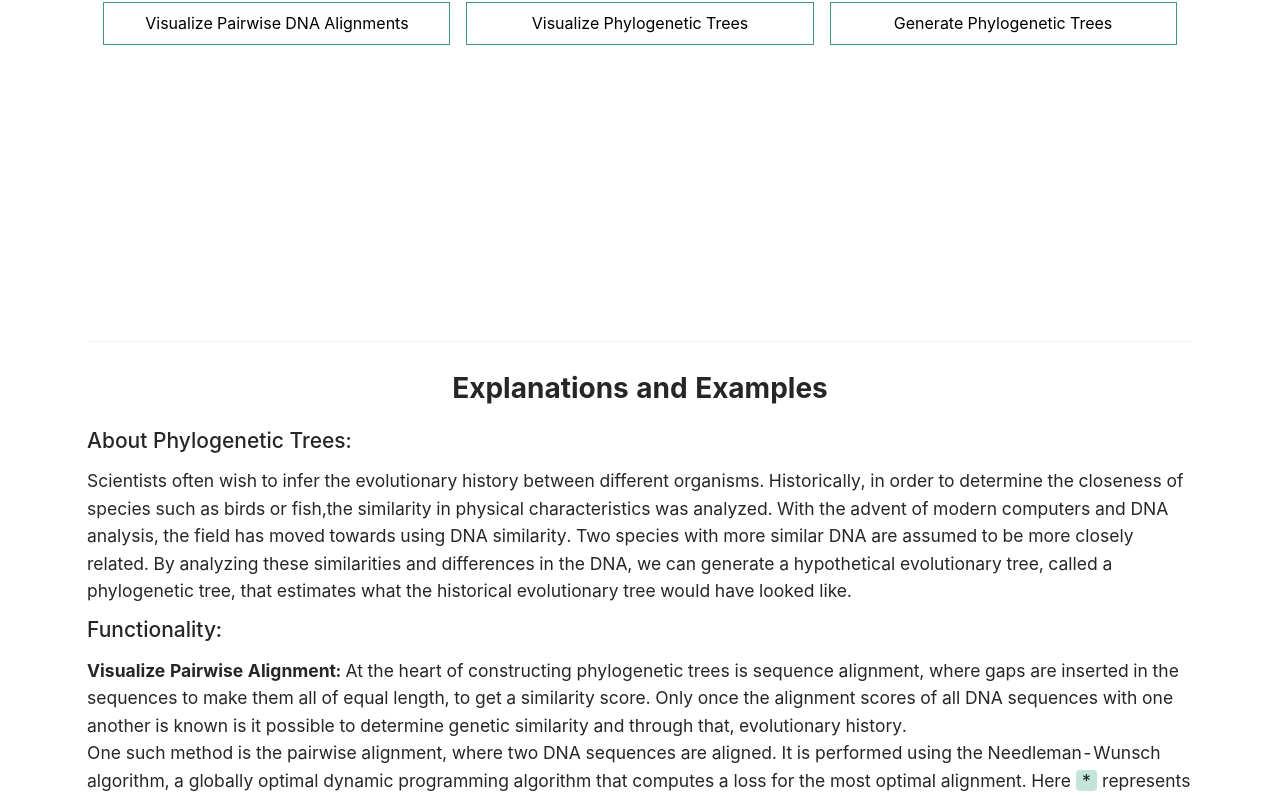
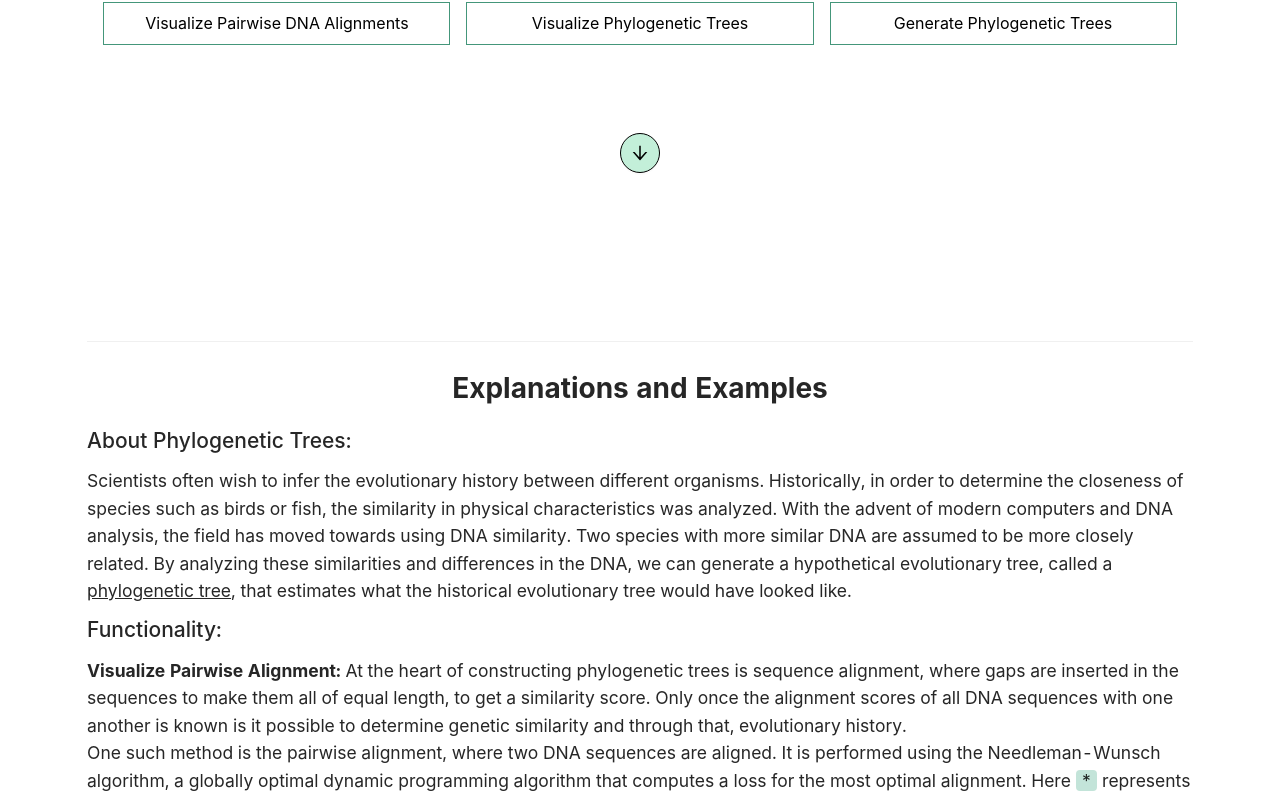
Before and after one commit to VF-S/phylo-lib-web, a React (Create React App) app: page /#/ in a window 1280 px wide. Shown: the part 417-1212 px from the top of the page. Built offline with nearby package versions, Linux system fonts and the light colour scheme; what bs-platform would draw is missing.

Commit message:
More tweaks to tooltips and explanations

```diff
--- a/src/App.css
+++ b/src/App.css
@@ -1,4 +1,7 @@
 @import '~antd/dist/antd.css';
+html {
+  scroll-behavior: smooth;
+}
 /**
  * Site header
  */
@@ -66,9 +69,14 @@ a.tooltip {
   color: black;
 }
 
-.page, .explanation {
+.page,
+.explanation {
   padding-left: 5%;
   padding-right: 5%;
+}
+
+.home-down {
+  margin-top: 10vh;
 }
 
 h3 {
--- a/src/components/Generate.js
+++ b/src/components/Generate.js
@@ -39,6 +39,7 @@ export default function Generate() {
   const [PhyloTree, setPhyloTree] = useState('');
   const [phyloVisible, setPhyloVisible] = useState(false);
   const [alignmentChecked, setAlignmentChecked] = useState(true);
+  const [treeMethod, setTreeMethod] = useState(true);
   const [dnaArr, setDnaArr] = useState([]);
   const [names, setNames] = useState([]);
   const [download, setDownload] = useState(undefined);
@@ -46,6 +47,7 @@ export default function Generate() {
   const [loading, setLoading] = useState(false);
   const exampleDnas = [h1n1, h3n2, h5n1];
   const exampleNames = ['H1N1', 'H3N2', 'H5N1'];
+  const BAYESIAN_EXISTS = false;
 
   const phyloContainer = useRef(null);
 
@@ -314,27 +316,75 @@ export default function Generate() {
           </Col>
         </Row>
         <Row className="centered-content">
-          <h3 className="upload-text">Or upload your own FASTA files:</h3>
+          <h3 className="upload-text">Or upload 3 or more FASTA files:</h3>
         </Row>
         <Row className="horizontally-centered">
           <Popover
-            content={<p>Information on Clustal and UPGMA</p>}
-            title="Info"
+            content={
+              <div>
+                <p>
+                  Clustal and DP are two techniques of aligning DNA sequences.
+                  Clustal is a software package used for multiple sequence
+                  alignment, utilizing heuristics for faster alignments. The
+                  dynamic programming (DP) technique generates a globally
+                  optimum alignment, but may be situationally slower than
+                  Clustal.
+                </p>
+                {BAYESIAN_EXISTS ? (
+                  <p>
+                    UPGMA and Bayesian inference are two ways of generating
+                    phylogenetic trees from sequence alignments. UPGMA
+                    (unweighted pair group method with arithmetic mean) is an
+                    agglomerative clustering method that groups sequences based
+                    on pairwise similarity. Bayesian inference uses prior
+                    information and Markov Chain Monte Carlo sampling to
+                    construct a chain of trees and get a sample of the final
+                    tree distribution, thereby finding the most likely
+                    phylogenetic tree. Bayesian inference is slower than UPGMA,
+                    but more accurate and customizable.
+                  </p>
+                ) : null}
+              </div>
+            }
+            title="MSA Information"
             trigger="click"
           >
             <div className="generate-info">
               <InfoCircleOutlined />
             </div>
           </Popover>
+          <div
+            style={{
+              display: 'flex',
+              flexDirection: 'column',
+            }}
+          >
             <Switch
               checkedChildren="Clustal"
-            unCheckedChildren="UPGMA"
+              unCheckedChildren="DP"
               className="generate-toggle"
               defaultChecked
               onChange={(checked, event) => {
                 setAlignmentChecked(checked);
+                if (!checked) {
+                  setTreeMethod(true);
+                }
               }}
             />
+            {BAYESIAN_EXISTS ? (
+              <Switch
+                checked={treeMethod}
+                checkedChildren="UPGMA"
+                unCheckedChildren="Bayesian"
+                className="generate-toggle"
+                defaultChecked
+                disabled={!alignmentChecked}
+                onChange={(checked, event) => {
+                  setTreeMethod(checked);
+                }}
+              />
+            ) : null}
+          </div>
           <Upload {...fastaUploadProps}>
             <Button>
               <UploadOutlined /> Upload .FASTA files
@@ -343,13 +393,13 @@ export default function Generate() {
           <Button
             onClick={generateTree}
             className="action-button"
-            disabled={dnaArr.length === 0}
+            disabled={dnaArr.length < 3}
           >
             Generate tree
           </Button>
           {loading ? <Spin className="spinner" indicator={antIcon} /> : null}
         </Row>
-        {dnaArr.length === 0 ? null : (
+        {dnaArr.length < 3 ? null : (
           <Row className="centered-content">
             <Button onClick={downloadTree}>Save tree as phyloXML</Button>
           </Row>
--- a/src/components/HomeContent.js
+++ b/src/components/HomeContent.js
@@ -1,6 +1,7 @@
 import React, { useState } from 'react';
 import { Link } from 'react-router-dom';
-import { Row, Col, Divider, Layout, Radio } from 'antd';
+import { Button, Row, Col, Divider, Layout, Radio } from 'antd';
+import { ArrowDownOutlined } from '@ant-design/icons';
 import '../App.css';
 import HoverVocab from './HoverVocab';
 import influenza from '../ocaml_src/Examples/Influenza.js';
@@ -39,7 +40,8 @@ export default function HomeContents() {
               <h1>Welcome to PhyloML</h1>
               <h2>A phylogenetic library written in OCaml.</h2>
               <h2>
-                Inferring Evolutionary History through Modern Genetic Similarity.
+                Inferring Evolutionary History through Modern Genetic
+                Similarity.
               </h2>
             </div>
           </Row>
@@ -60,8 +62,22 @@ export default function HomeContents() {
               </Link>
             </Col>
           </Row>
+          <Row className="horizontally-centered home-down">
+            <a href="#explanation">
+              <Button
+                shape="circle"
+                icon={<ArrowDownOutlined />}
+                size="large"
+                style={{
+                  backgroundColor: '#c3efd9',
+                  borderColor: '#000000',
+                  color: '#000000',
+                }}
+              ></Button>
+            </a>
+          </Row>
         </div>
-        <div className="explanation">
+        <div className="explanation" id="explanation">
           <Row justify="center">
             <Divider />
             <h1> Explanations and Examples </h1>
@@ -71,37 +87,57 @@ export default function HomeContents() {
             <h3>
               {' '}
               Scientists often wish to infer the evolutionary history between
-            different organisms. Historically, in order to determine the closeness of species
-            such as birds or fish,the similarity in physical
-            characteristics was analyzed. With the advent of modern computers
-            and DNA analysis, the field has moved towards using DNA similarity. Two species
-            with more similar DNA are assumed to be more closely related. By
-            analyzing these similarities and differences in the DNA, we can
-            generate a hypothetical evolutionary tree, called a phylogenetic
-            tree, that estimates what the historical evolutionary tree would
-            have looked like.
+              different organisms. Historically, in order to determine the
+              closeness of species such as birds or fish, the similarity in
+              physical characteristics was analyzed. With the advent of modern
+              computers and DNA analysis, the field has moved towards using DNA
+              similarity. Two species with more similar DNA are assumed to be
+              more closely related. By analyzing these similarities and
+              differences in the DNA, we can generate a hypothetical
+              evolutionary tree, called a{' '}
+              <HoverVocab
+                content={
+                  <p>
+                    A tree that displays the evolutionary relationships between
+                    various organisms.
+                  </p>
+                }
+                vocab="phylogenetic tree"
+                link="https://www.khanacademy.org/science/high-school-biology/hs-evolution/hs-phylogeny/a/phylogenetic-trees"
+                linkText="Khan Academy"
+              />
+              , that estimates what the historical evolutionary tree would have
+              looked like.
             </h3>
 
             <h2> Functionality: </h2>
 
             <h3>
               <b> Visualize Pairwise Alignment: </b>
-            At the heart of constructing phylogenetic trees is sequence alignment, where gaps are inserted in the sequences to make them all of equal length, to get a similarity score. Only once the alignment scores of all DNA sequences with one another is known is
+              At the heart of constructing phylogenetic trees is sequence
+              alignment, where gaps are inserted in the sequences to make them
+              all of equal length, to get a similarity score. Only once the
+              alignment scores of all DNA sequences with one another is known is
               it possible to determine genetic similarity and through that,
               evolutionary history.<br></br>
-            One such method is the pairwise alignment, where two DNA sequences are aligned. It is performed using the
-            Needleman-Wunsch algorithm, a globally optimal dynamic programming
-            algorithm that computes a loss for the most optimal alignment. Here
-             {" "} <span className="highlight">*</span> represents a DNA base pair match, <span className="highlight">_</span> a gap, often used if a DNA sequence is shorter than the other, and <span className="highlight">|</span> a mismatch.
+              One such method is the pairwise alignment, where two DNA sequences
+              are aligned. It is performed using the Needleman-Wunsch algorithm,
+              a globally optimal dynamic programming algorithm that computes a
+              loss for the most optimal alignment. Here{' '}
+              <span className="highlight">*</span> represents a DNA base pair
+              match, <span className="highlight">_</span> a gap, often used if a
+              DNA sequence is shorter than the other, and{' '}
+              <span className="highlight">|</span> a mismatch.
             </h3>
             <br></br>
             <h3>
               <b> Visualize Phylogenetic Trees: </b>
               When a phylogenetic tree has already been constructed, whether
-            through this program or other commercially available software, it is
-            important that the user can visualize the final alignment. Here we
-            built a tokenizer, lexer, and parser to read PhyloXML, an extension
-            of the popular XML format designed to encode phylogenetic trees.
+              through this program or other commercially available software, it
+              is important that the user can visualize the final alignment. Here
+              we built a tokenizer, lexer, and parser to read PhyloXML, an
+              extension of the popular XML format designed to encode
+              phylogenetic trees.
             </h3>
             <br></br>
             <h3>
@@ -113,24 +149,48 @@ export default function HomeContents() {
               Each algorithm reads in the .FASTA files, constructs pairwise
               alignments, and then uses respective techniques to find an optimal
               rooted tree.<br></br>
-            The first step in <HoverVocab
+              The first step in{' '}
+              <HoverVocab
                 vocab="UPGMA"
                 link="https://en.wikipedia.org/wiki/UPGMA"
                 linkText="the Wikipedia page"
-              />{' '} consists of creating an <i>n</i> by <i>n</i> distance matrix which records the <HoverVocab
+              />{' '}
+              consists of creating an <i>n</i> by <i>n</i> distance matrix which
+              records the{' '}
+              <HoverVocab
                 vocab="genetic distance"
                 link="https://en.wikipedia.org/wiki/Genetic_distance"
                 linkText="the Wikipedia page on genetic distance measures"
-              />{' '}between each pair of sequences in the alignment. Then, we pick the 2 sequeneces with the least distance and combine them to form a 'clade' (a branching point in the tree). Then we do the same thing with the next two most similar sequences. We keep doing this until we are left with one clade - our final phylogenetic tree. <br></br>
-            The essence of <HoverVocab
+              />{' '}
+              between each pair of sequences in the alignment. Then, we pick the
+              2 sequeneces with the least distance and combine them to form a
+              'clade' (a branching point in the tree). Then we do the same thing
+              with the next two most similar sequences. We keep doing this until
+              we are left with one clade - our final phylogenetic tree.{' '}
+              <br></br>
+              The essence of{' '}
+              <HoverVocab
                 vocab="Bayesian inference"
                 link="https://www.sciencemag.org/site/feature/data/1050262.pdf"
                 linkText="a paper on phylogenetic Bayesian inference"
-              />{' '}is using prior information about the genetic data to predict the likelihood that a certain tree is te correct phylogenetic tree, given our aligned sequence data. Since finding this likelihood for every possible tree structure takes an unfeasibly large amount of time, we use a technique called <HoverVocab
+              />{' '}
+              is using prior information about the genetic data to predict the
+              likelihood that a certain tree is the correct phylogenetic tree,
+              given our aligned sequence data. Since finding this likelihood for
+              every possible tree structure takes an unfeasibly large amount of
+              time, we use a technique called{' '}
+              <HoverVocab
                 vocab="Markov Chain Monte Carlo sampling"
                 link="http://pages.stat.wisc.edu/~larget/phylogeny/larget-simon-MBE-1999.pdf"
                 linkText="a paper on phylogenetic MCMC methods"
-              />{' '} to construct a chain of trees and get a sample of the final tree distribution. By getting a sample of the tree distribution, we can find out the most likely phylogenetic tree given our genetic data. The advantage of this method is that it can be tweaked considerably to account for various genetic substituion models, based on the existing knowledge that we have about the genetic sequences. It is, however, slower than UPGMA.
+              />{' '}
+              to construct a chain of trees and get a sample of the final tree
+              distribution. By getting a sample of the tree distribution, we can
+              find out the most likely phylogenetic tree given our genetic data.
+              The advantage of this method is that it can be tweaked
+              considerably to account for various genetic substituion models,
+              based on the existing knowledge that we have about the genetic
+              sequences. It is, however, slower than UPGMA.
             </h3>
           </Row>
 
@@ -141,8 +201,10 @@ export default function HomeContents() {
             the National Center for Biotechnology Information (NCBI).
           </h3>
           <Row className="centered-content">
-            <Radio.Group onChange={changeGenerateExamples}>
-              <Radio.Button value="Virus Capsid">Virus Capsid Gene</Radio.Button>
+            <Radio.Group onChange={changeGenerateExamples} defaultValue="COXII">
+              <Radio.Button value="Virus Capsid">
+                Virus Capsid Gene
+              </Radio.Button>
               <Radio.Button value="COXII">
                 Cytochrome C Oxidase Subunit II
               </Radio.Button>
@@ -157,9 +219,9 @@ export default function HomeContents() {
                 <p className="ascii-phylo">{PhyloTree}</p>
               </div>
             </Row>
-
           ) : null}
-        </div></Content>
+        </div>
+      </Content>
     </div>
   );
 }
```
Also changed, not shown: src/components/DisplayPairwise.js (+2 -5 lines), src/components/Visualize.js (+19 -18 lines). Lines whose indentation alone changed are shown as unchanged.
